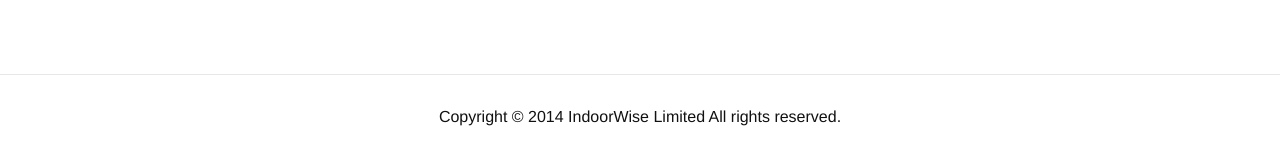
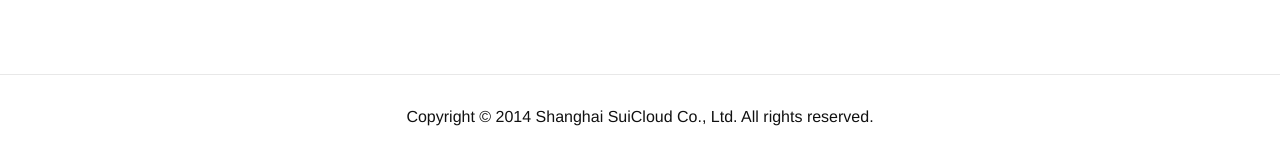
Before and after one commit to indoorwise/indoorwise.github.io, a Jekyll site: the page built from index.html, in a window 1280 px wide. Shown: the part 554-719 px from the top of the page. Built offline with Jekyll 4.4.1, drawn with Linux system fonts in a browser that asks for light colours; the list of posts is cut into pages by our own code.

Commit message:
update copyright

```diff
--- a/_includes/footer.html
+++ b/_includes/footer.html
@@ -1,7 +1,7 @@
 <footer class="site-footer">
 
   <div class="wrapper">
-    <div class="copy-right">Copyright © 2014 IndoorWise Limited All rights reserved.</div>
+    <div class="copy-right">Copyright © 2014 Shanghai SuiCloud Co., Ltd. All rights reserved.</div>
 
     <!--<h2 class="footer-heading">{{ site.title }}</h2>-->
 
```
